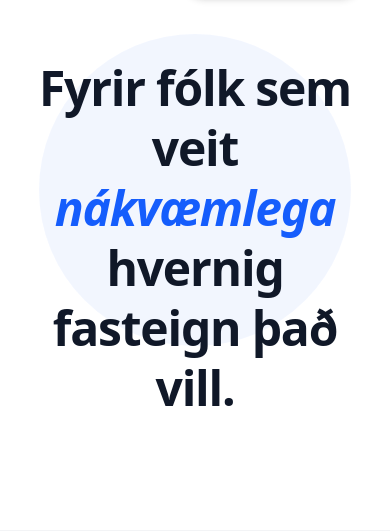
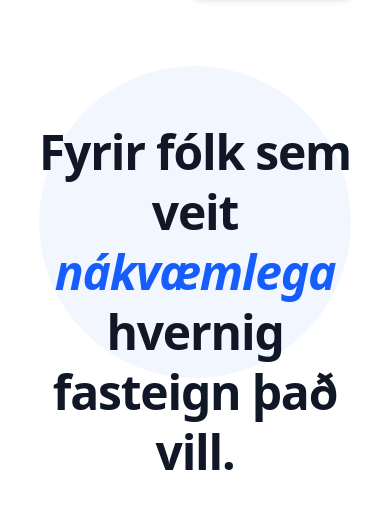
Before and after one commit to magnimar/properties-by-magni, a SvelteKit app in the folder frontend/: page /home in a window 390 px wide. Shown: the part 150-682 px from the top of the page. Built offline with nearby package versions, Linux system fonts and the light colour scheme.

Commit message:
Move main heading even further down on mobile (mt-48)

```diff
--- a/frontend/src/routes/home/+page.svelte
+++ b/frontend/src/routes/home/+page.svelte
@@ -37,7 +37,7 @@
             </a>
         </div>
 
-        <div class="container mx-auto px-6 relative z-10 mt-32 md:mt-24 lg:mt-32">
+        <div class="container mx-auto px-6 relative z-10 mt-48 md:mt-24 lg:mt-32">
             <div class="max-w-4xl mx-auto text-center">
                 <h1 class="text-5xl lg:text-7xl font-extrabold tracking-tight mb-8 leading-tight">
                     Fyrir fólk sem veit <span class="text-blue-600 italic">nákvæmlega</span> hvernig fasteign það vill.
```
